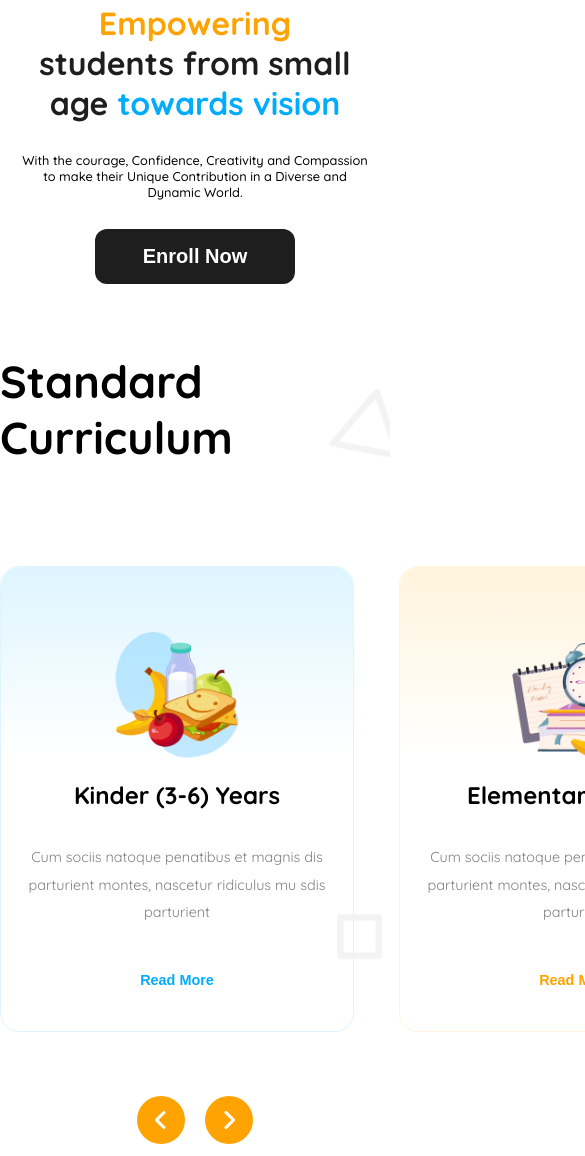
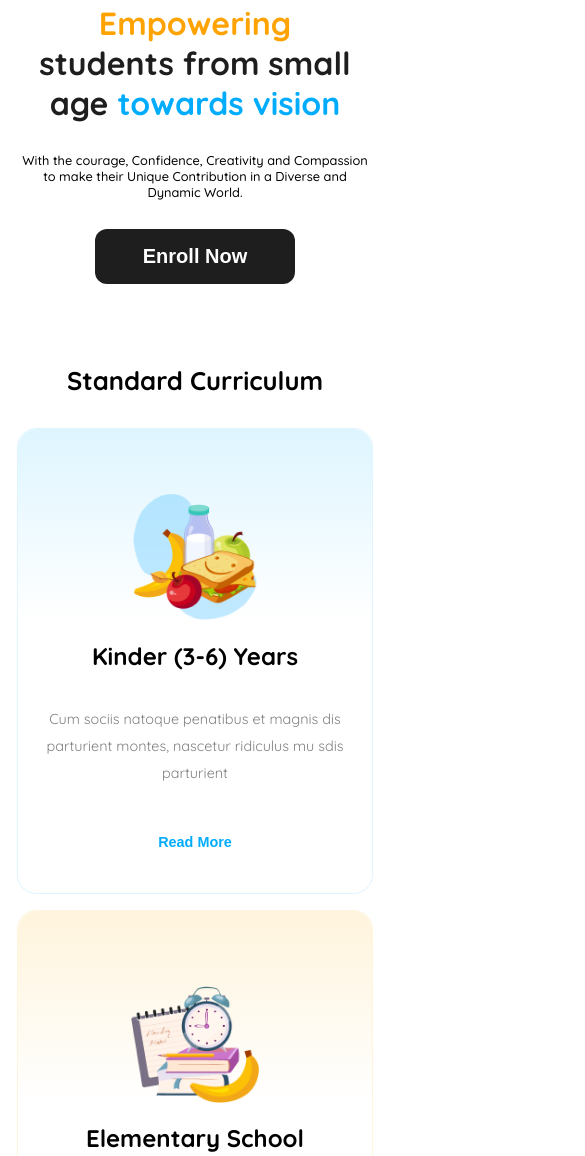
Before and after one commit to adnanibnali/ph-assignment-2, a plain HTML site: page index.html in a window 390 px wide. Shown: the part 537-1693 px from the top of the page, 585 px wide, since content can reach past the window. Drawn offline with Linux system fonts and the light colour scheme.

Commit message:
Add media query for standard section

```diff
--- a/styles/style.css
+++ b/styles/style.css
@@ -158,7 +158,7 @@ body {
 
 /* Standard Section Style Starts Here */
 .standardBg {
-  width: 100vw;
+  width: 100%;
   background-image: url("../assets/bg.png");
   background-size: cover;
   background-repeat: no-repeat;
@@ -171,8 +171,9 @@ body {
 }
 .standardCardsContainer {
   display: flex;
-  justify-content: space-between;
-  width: 72rem;
+  gap: 1rem;
+  align-items: center;
+  max-width: 72rem;
   margin: 4rem auto;
 }
 .standardContainerHead {
@@ -181,6 +182,7 @@ body {
 .standardCard {
   width: 22rem;
   height: 29rem;
+  background-color: white;
   display: flex;
   flex-direction: column;
   align-items: center;
@@ -309,4 +311,23 @@ body {
     font-size: 0.8rem;
     font-weight: 500;
   }
+  /* Media Query For Standard Curriculum Section */
+  .standardBg {
+    margin-top: 5rem;
+  }
+  .standardContainerHead {
+    font-size: 1.6rem;
+    margin: 0;
+  }
+  .standardCardsContainer {
+    flex-direction: column;
+    gap: 1rem;
+    margin: 2rem auto;
+  }
+  .standardCard {
+    width: 91%;
+  }
+  .standardBtnContainer {
+    display: none;
+  }
 }
```
